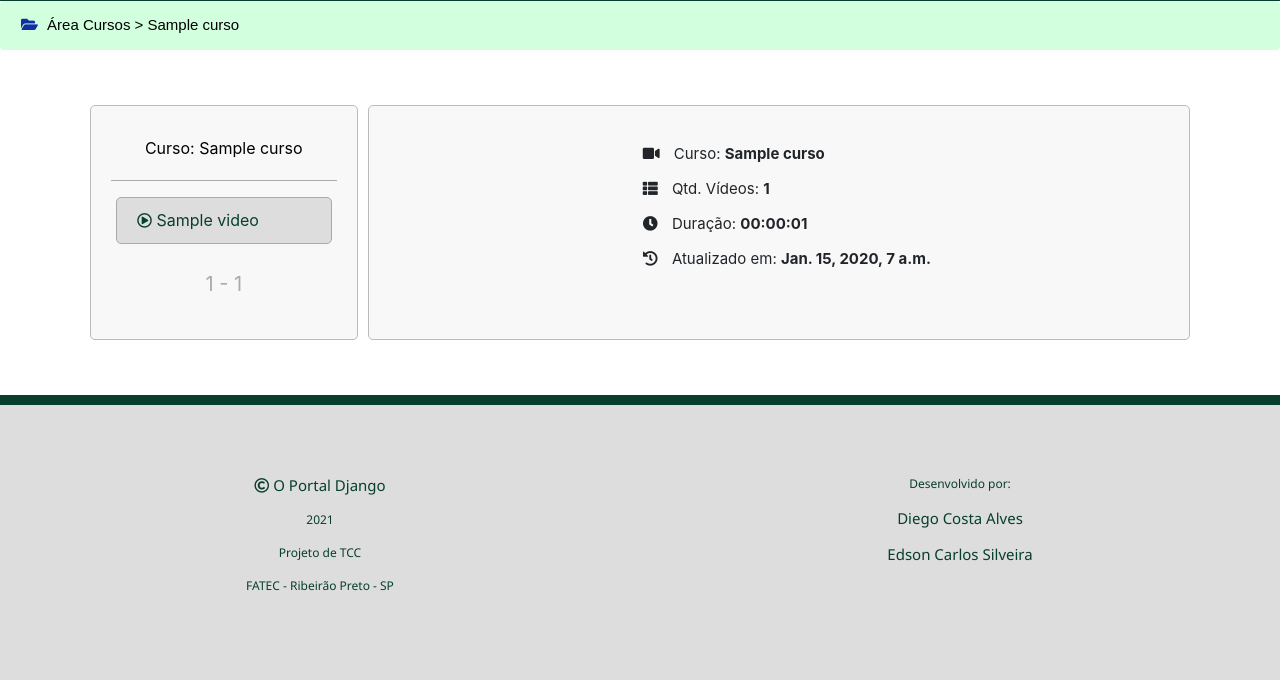
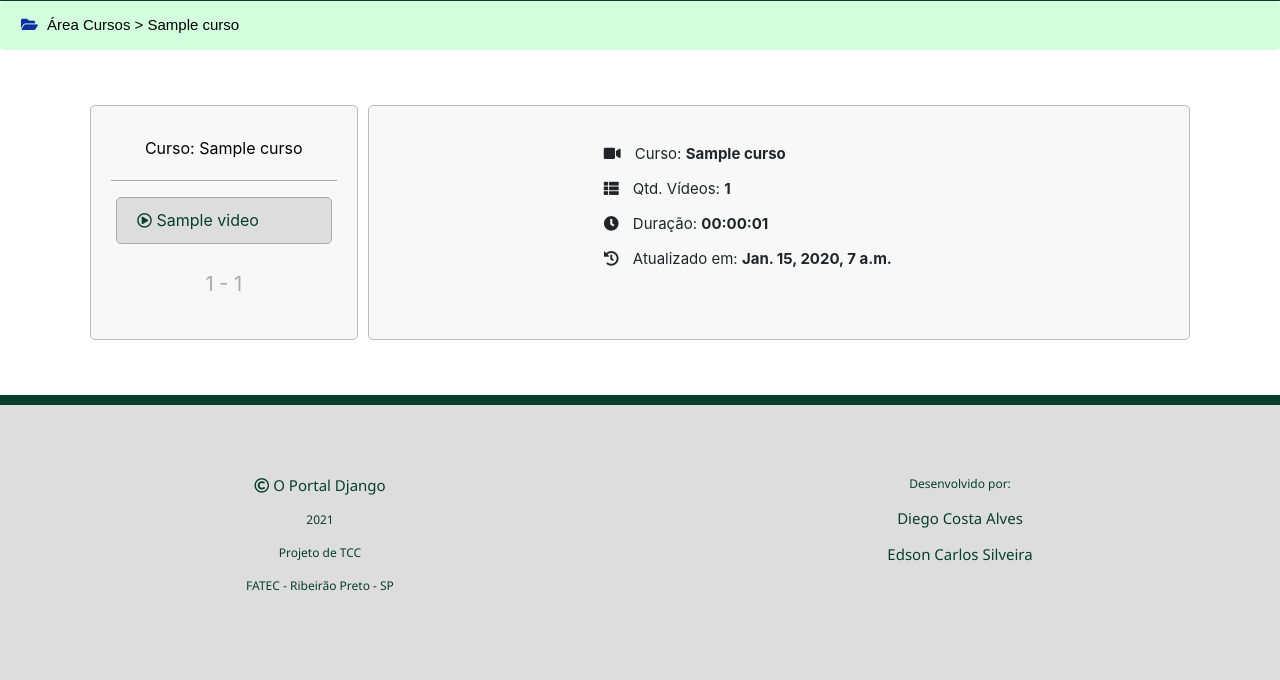
Before and after one commit to diegobachsi/oportaldjango-tcc, a Django app: page /cursos/1 in a window 1280 px wide. Shown: the part 231-911 px from the top of the page. Run offline with Django 3.2, Linux system fonts and the light colour scheme; a user stored in the database is signed in; tables that the repository leaves empty hold one stand-in row (values such as "Sample post"); parts of the project's set-up code (start-up, migrations or seed data) failed here and were passed over; some libraries are stand-ins or nearby versions.

Commit message:
melhorias

```diff
--- a/cursos/templates/videos_por_cursos.html
+++ b/cursos/templates/videos_por_cursos.html
@@ -61,8 +61,7 @@
 
     .painel-1{
         text-align: center;
-        display: grid;
-        grid-template-columns: auto 70%;
+
     }
 
     .painel-1 a{
@@ -95,7 +94,9 @@
     #detalhes{
         font-size: 15px;
         padding: 10px;
+        width: 50%;
         text-align: left;
+        margin: 0 auto;
         list-style-type: none;
     }
 
@@ -104,10 +105,11 @@
     }
 
     .logo_curso i{
-        text-align: center;
+        margin: 0 auto;
         font-size: 200px;
         color: rgb(219, 94, 36);
     }
+
 
 	@media screen and (max-width: 1000px) {
 
```
Lines whose indentation alone changed are shown as unchanged.
